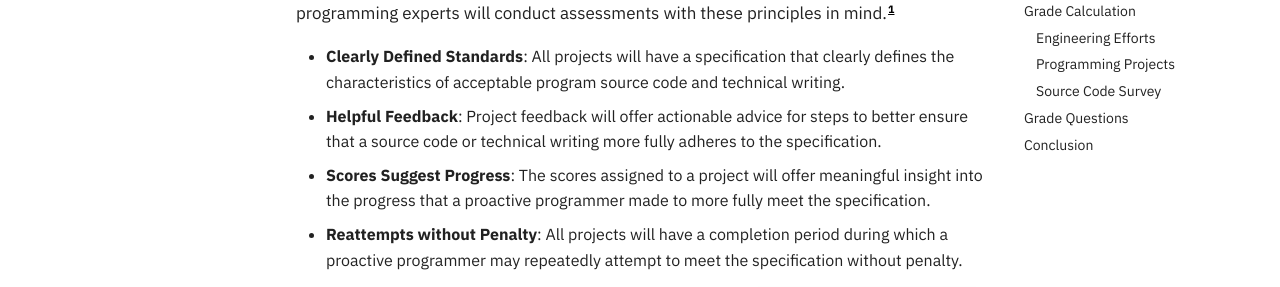
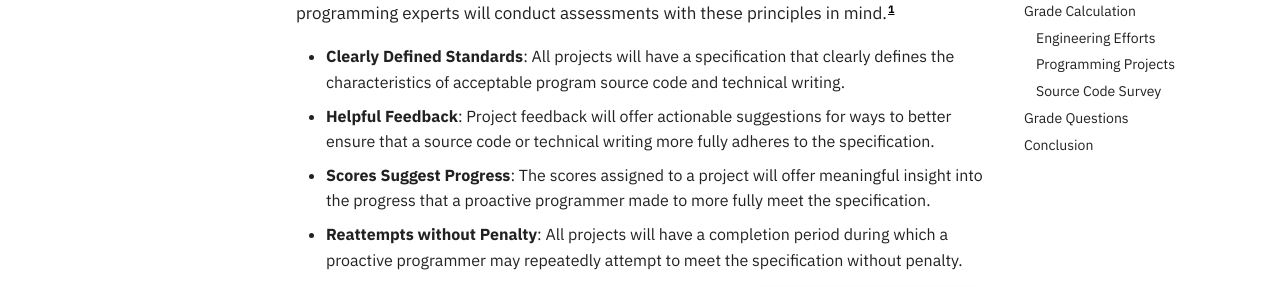
Before and after one commit to ProactiveProgrammers/www.proactiveprogrammers.com, an MkDocs documentation site: the page built from docs/proactive-learning/assessment-strategy.md, in a window 1280 px wide and 900 px high. Shown: the part 337-624 px from the top of the window. Built offline with MkDocs 1.6.1 and Material for MkDocs 9.7.7, drawn with Linux system fonts in a browser that asks for light colours; comment, search, counter and statistics services are not loaded.

Commit message:
refactor: Clarify the Helpful Feedback section in assessment-strategy.

```diff
--- a/docs/proactive-learning/assessment-strategy.md
+++ b/docs/proactive-learning/assessment-strategy.md
@@ -12,9 +12,9 @@ with these principles in mind.[^1]
 - **Clearly Defined Standards**: All projects will have a specification that
   clearly defines the characteristics of acceptable program source code and
   technical writing.
-- **Helpful Feedback**: Project feedback will offer actionable advice for steps
-  to better ensure that a source code or technical writing more fully adheres to
-  the specification.
+- **Helpful Feedback**: Project feedback will offer actionable suggestions for
+  ways to better ensure that a source code or technical writing more fully
+  adheres to the specification.
 - **Scores Suggest Progress**: The scores assigned to a project will offer
   meaningful insight into the progress that a proactive programmer made to more
   fully meet the specification.
```
